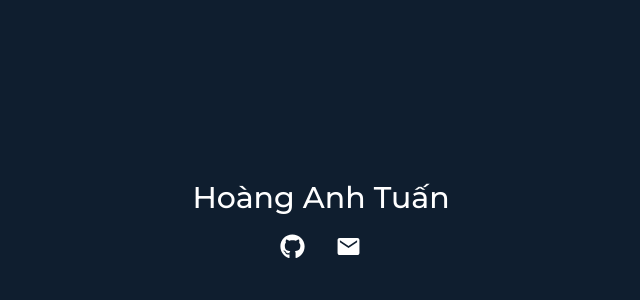
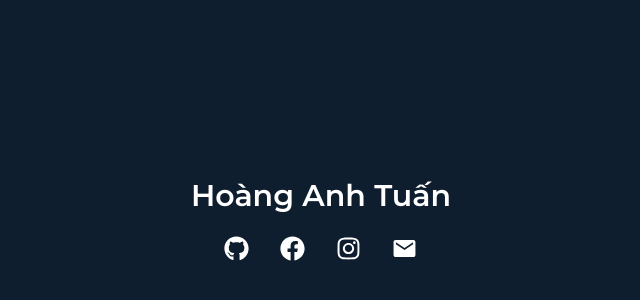
Before and after one commit to iwmywn/iwmywn..github.io, a React (Vite) app: page / in a window 1280 px wide. Shown: the part 178-478 px from the top of the page, without its empty margins (319-959 px from the left). Built offline with nearby package versions, Linux system fonts and the light colour scheme.

Commit message:
add links, favicon and change font weight

```diff
--- a/index.html
+++ b/index.html
@@ -3,7 +3,7 @@
 
 <head>
   <meta charset="UTF-8" />
-  <!-- <link rel="icon" type="image/svg+xml" href="/vite.svg" /> -->
+  <link rel="icon" type="image/svg+xml" href="public/favicon.svg" />
   <meta name="viewport" content="width=device-width, initial-scale=1.0" />
   <title>iwmywn</title>
 
--- a/src/components/Info.tsx
+++ b/src/components/Info.tsx
@@ -3,7 +3,7 @@ import Links from "./Links";
 
 export default function Info() {
   return (
-    <div className="flex flex-col items-center justify-center gap-y-3">
+    <div className="flex flex-col items-center justify-center gap-y-4">
       <Name />
       <Links />
     </div>
--- a/src/components/Links.tsx
+++ b/src/components/Links.tsx
@@ -1,4 +1,4 @@
-import { FaGithub } from "react-icons/fa";
+import { FaGithub, FaFacebook, FaInstagram } from "react-icons/fa";
 import { IoMdMail } from "react-icons/io";
 import LinkItem from "./LinkItem";
 
@@ -8,6 +8,12 @@ export default function Links() {
       <LinkItem to="https://github.com/iwmywn">
         <FaGithub fontSize={25} />
       </LinkItem>
+      <LinkItem to="https://www.facebook.com/iwmy.wn">
+        <FaFacebook fontSize={25} />
+      </LinkItem>
+      <LinkItem to="https://www.instagram.com/iwmy_wn">
+        <FaInstagram fontSize={25} />
+      </LinkItem>
       <LinkItem to="mailto:itsmethu2408@gmail.com">
         <IoMdMail fontSize={25} />
       </LinkItem>
--- a/src/components/Name.tsx
+++ b/src/components/Name.tsx
@@ -1,3 +1,3 @@
 export default function Name() {
-  return <div className="text-3xl font-medium">Hoàng Anh Tuấn</div>;
+  return <div className="text-3xl font-semibold">Hoàng Anh Tuấn</div>;
 }
```
Also changed, not shown: public/favicon.svg (added).
